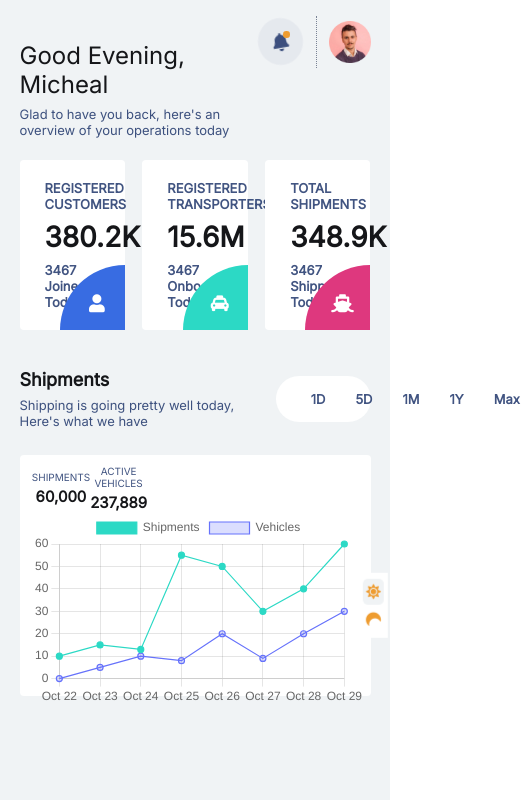
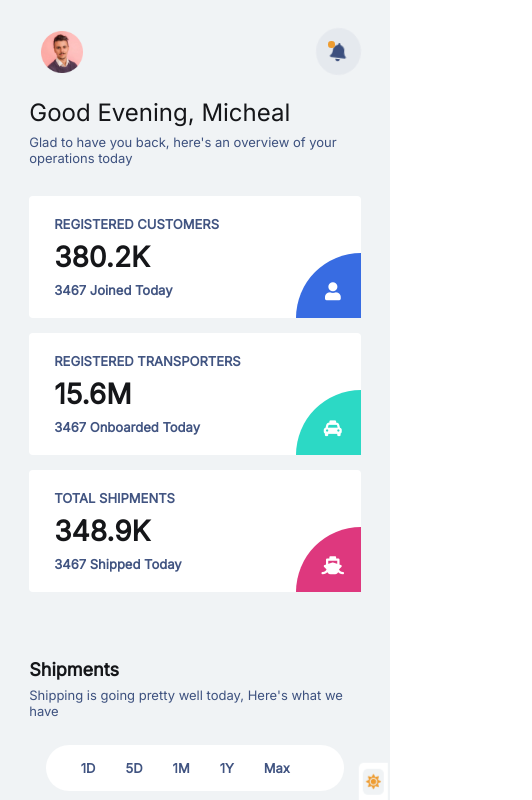
Before and after one commit to Praise-Oyeniyi/Logistics-Dashboard, a React (Create React App) app: page / in a window 390 px wide. Shown: the top 800 px of the page, 532 px wide, since content can reach past the window. Built offline with nearby package versions, Linux system fonts and the light colour scheme; a web font is replaced by a local one.

Commit message:
working on mobile responsiveness

```diff
--- a/src/App.js
+++ b/src/App.js
@@ -56,7 +56,7 @@ function App() {
 
   const [chartState, changeChartState] = useState({
     activeState: null,
-    objects: [{id:1, duration: '1D', chartValue:'[10, 15, 13, 55, 50, 30, 40, 60]',}, {id:2, duration: '5D',chartValue:'[10, 15, 13, 55, 50, 30, 40, 60]',}, {id:3, duration: '1M'}, {id:4, duration: '1Y'}, {id:5, duration: 'Max'}]
+    objects: [{id:1, duration: '1D', chartValue:[10, 15, 13, 55, 50, 30, 40, 60],}, {id:2, duration: '5D',chartValue:[13, 20, 30, 50, 55, 30, 40, 60],}, {id:3, duration: '1M',chartValue:[13, 20, 35, 50, 55, 35, 40, 60]}, {id:4, duration: '1Y', chartValue:[13, 20, 30, 50, 55, 55, 50, 60]}, {id:5, duration: 'Max',chartValue:[13, 20, 30, 50, 55, 40, 55, 60]}]
   })
 
   const toggleActive = (index) =>{
@@ -64,7 +64,7 @@ function App() {
   }
 
   const toggleActiveStyles = (index) =>{
-    if(chartState.objects[index] === chartState.activeState){
+    if(chartState.objects[index] === chartState.activeState ){
       return "chart-filter-active "
     }else{
       return ""
--- a/src/Components/LineChart.js
+++ b/src/Components/LineChart.js
@@ -3,16 +3,16 @@ import {Line} from 'react-chartjs-2';
 
 
 
-const LineChart = () => {
+const LineChart = ({chartState}) => {
     return (
         <div>
-            <Line
+          <Line
             data={{
               labels: ['Oct 22', 'Oct 23','Oct 24','Oct 25','Oct 26','Oct 27','Oct 28','Oct 29',],
               datasets: [
                 {
                   label: 'Shipments',
-                  data: [10, 15, 13, 55, 50, 30, 40, 60],
+                  data: chartState,
                   backgroundColor: '#2CD9C5',
                   borderColor: '#2CD9C5',
                   borderWidth: 1.2,
--- a/src/Components/ShipmentsOverview.js
+++ b/src/Components/ShipmentsOverview.js
@@ -1,8 +1,15 @@
-import React from 'react'
+import React, { useState } from 'react'
 import LineChart from './LineChart'
 import {Chart as ChartJS} from 'chart.js/auto'
 
 const ShipmentsOverview = ({chartState, toggleActive, toggleActiveStyles}) => {
+    const [inValue, upValue] = useState([10, 15, 13, 55, 50, 30, 40, 60]);
+
+    const updateChart = (chartValue) =>{
+        upValue(chartValue)
+        return inValue
+    }
+
     return (
         <div className='shipment-overview-outer'>
             <div className="shipments-top">
@@ -13,7 +20,7 @@ const ShipmentsOverview = ({chartState, toggleActive, toggleActiveStyles}) => {
 
                 <ul className="chart-filter">
                     {chartState.objects.map((e,index)=>(
-                        <li className={toggleActiveStyles(index)} key={index} onClick={()=>{toggleActive(index)}}>{e.duration}</li>
+                        <li className={toggleActiveStyles(index)} key={index} onClick={()=>{toggleActive(index); updateChart(e.chartValue)}}>{e.duration}</li>
                     ))}
                 </ul>
             </div>
@@ -30,7 +37,7 @@ const ShipmentsOverview = ({chartState, toggleActive, toggleActiveStyles}) => {
                             <h3>237,889</h3>
                         </div>
                     </div>
-                    <LineChart/>
+                    <LineChart chartState={inValue}/>
                 </div>
             </div>
         </div>
--- a/src/Components/Sidebar.js
+++ b/src/Components/Sidebar.js
@@ -10,18 +10,18 @@ const Sidebar = () => {
                     <h4 className="main-menu-header">MAIN MENU</h4>
 
                     <NavLink to='/'><p ><i className="fa fa-solid fa-house-user"></i>Home</p></NavLink>
-                    <NavLink to='/Vehicles' key={'2'}><p><i className="fa fa-solid fa-truck"></i>Vehicles</p></NavLink>
-                    <NavLink to='/Transporters' key={'3'}><p><i className="fa fa-solid fa-taxi"></i>Transporters</p></NavLink>
-                    <NavLink to='/Customers' key={'4'}><p><i className="fa fa-solid fa-user"></i>Customers</p></NavLink>
-                    <NavLink to='/Shipments'key={'5'}><p><i className="fa fa-solid fa-ship"></i>Shipments</p></NavLink>
+                    <NavLink to='/Vehicles'><p><i className="fa fa-solid fa-truck"></i>Vehicles</p></NavLink>
+                    <NavLink to='/Transporters'><p><i className="fa fa-solid fa-taxi"></i>Transporters</p></NavLink>
+                    <NavLink to='/Customers'><p><i className="fa fa-solid fa-user"></i>Customers</p></NavLink>
+                    <NavLink to='/Shipments'><p><i className="fa fa-solid fa-ship"></i>Shipments</p></NavLink>
                 </div>
                 <div className="internal-tools">
-                    <h4 className="internal-tools-header" key={'6'}>INTERNAL TOOLS</h4>
-                    <p><i className="fa fa-solid fa-life-ring" key={'7'}></i>Support Tickets</p>
-                    <p><i className="fa fa-solid fa-receipt" key={'8'}></i>Invoices</p>
-                    <p><i className="fa fa-solid fa-chart-line" key={'9'}></i>Analytics</p>
-                    <p><i className="fa fa-solid fa-credit-card" key={'10'}></i>Payments</p>
-                    <p><i className="fa fa-solid fa-wrench" key={'11'}></i>Settings</p>
+                    <h4 className="internal-tools-header">INTERNAL TOOLS</h4>
+                    <p><i className="fa fa-solid fa-life-ring"></i>Support Tickets</p>
+                    <p><i className="fa fa-solid fa-receipt" ></i>Invoices</p>
+                    <p><i className="fa fa-solid fa-chart-line"></i>Analytics</p>
+                    <p><i className="fa fa-solid fa-credit-card"></i>Payments</p>
+                    <p><i className="fa fa-solid fa-wrench"></i>Settings</p>
                 </div>
             </div>
             <div className="log-out">
--- a/src/index.css
+++ b/src/index.css
@@ -23,7 +23,7 @@ body{
   width:100%;
   font-size: 13px;
   font-family: 'Inter', sans-serif;
-  overflow: hidden;
+  overflow-x: hidden !important;
 }
 .theme-selector{
   position: absolute;
@@ -710,3 +710,96 @@ h3{
   align-self: flex-end;
   margin-top: 30px;
 }
+
+@media(max-width:480px) {
+  .body-container{
+    height:100%;
+  }
+  .sidebar-holder{
+    height: 100vh;
+    position: fixed;
+    z-index: 200;
+    width:100%;
+    display: none;
+  }
+  .sidebar-outer{
+    width:80%;
+    left:0;
+    margin:30px auto 10px auto;
+    overflow:auto;
+  }
+  .body-container-outer{
+    width:85%;
+    height:100%;
+    margin:4em auto;
+  }
+  .overview{
+    width:100%;
+    margin: auto;
+    height:40%;
+    display: flex;
+    flex-direction: column;
+    justify-content: space-between;
+  }
+  .overview-top{
+    width:100%;
+    height:unset;
+    display: flex;
+    justify-content: space-between;
+    flex-direction: column-reverse;
+  }
+  .overview-top-right{
+    width: 100%;
+    justify-content: space-between;
+    flex-direction: row-reverse;
+    margin:-2em 0 20px 0;
+  }
+  .overview-top-right i{
+    margin-right: unset;
+  }
+  .overview-top-right img{
+    border-left:unset;
+  }
+  .overview-outer-bottom{
+    flex-direction: column;
+    justify-content: space-between;
+    align-items: center;
+    margin-top: 30px;
+  }
+  .overview-boxes-outer{
+    width:100%;
+    margin-bottom: 15px;
+  }
+  .overview-box h3{
+    font-size:28px;
+    font-weight: 900;
+    padding: 8px 0;
+  }
+  .shipment-overview-outer{
+    margin-top: 4em;
+  }
+  .shipments-top{
+    flex-direction: column;
+    align-items: center;
+    margin-bottom: 1em;
+  }
+  .chart-filter{
+    width:90%;
+    margin-top: 2em;
+  }
+  .chart{
+    width:100%;
+    padding:1%;
+    height:20em;
+    background-color: var(--sidebar-background);
+    border-radius: 4px;
+  }
+  .shipments-no {
+    width: 100%;
+    margin: 5px 3px 10px 3px;
+    display: flex;
+    justify-content: space-between;
+    align-items: center;
+}
+
+}
```
